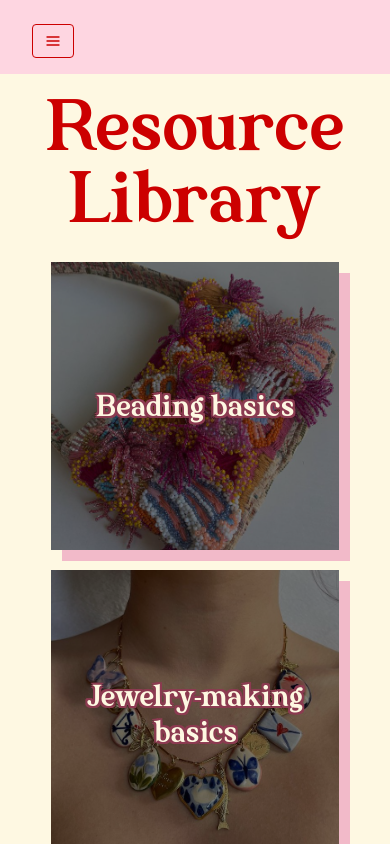
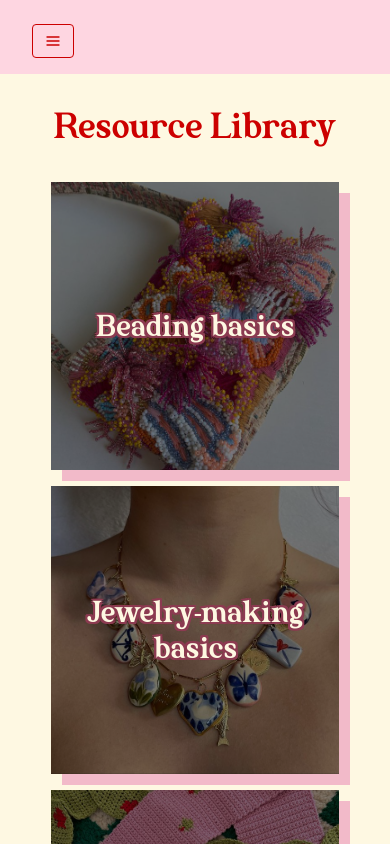
Before and after one commit to ayadebbagh/SEG3525_Project2, a React (Vite) app: page /resource-library in a window 390 px wide. Shown: the top 844 px of the page. Built offline with nearby package versions, Linux system fonts and the light colour scheme.

Commit message:
Community page responsive

```diff
--- a/src/pages/ResourceLibrary.jsx
+++ b/src/pages/ResourceLibrary.jsx
@@ -1,16 +1,15 @@
 import React from "react";
 import RedFooter from "../components/redFooter";
 import ImageLinkComponent from "../components/libraryLinks";
-// Ensure the import matches the file name's case
 
 function ResourceLibrary() {
   return (
     <>
-      <div className="bg-beige w-full h-screen justify-center items-center flex-col space-y-5">
-        <div className="text-red font-Texterius text-center text-7xl pt-4">
+      <div className="bg-beige w-full min-h-screen flex flex-col items-center space-y-5 py-4">
+        <div className="text-red font-Texterius text-center text-4xl sm:text-5xl md:text-6xl lg:text-7xl pt-4">
           Resource Library
         </div>
-        <div className="grid grid-cols-1 md:grid-cols-2 lg:grid-cols-3 p-2 justify-items-center justify-center gap-x-9 gap-y-5">
+        <div className="grid grid-cols-1 sm:grid-cols-2 md:grid-cols-3 gap-4 p-4 w-full max-w-screen-xl justify-items-center">
           <ImageLinkComponent
             image="./src/assets/images/rl1.jpeg"
             link="https://www.thesprucecrafts.com/beadwork-basics-4162854"
```
